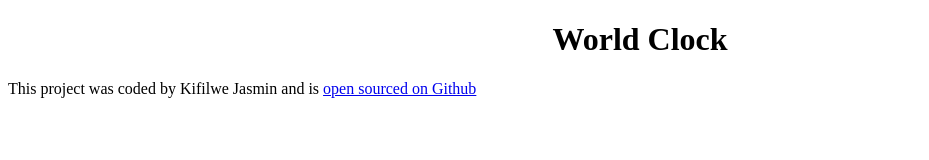
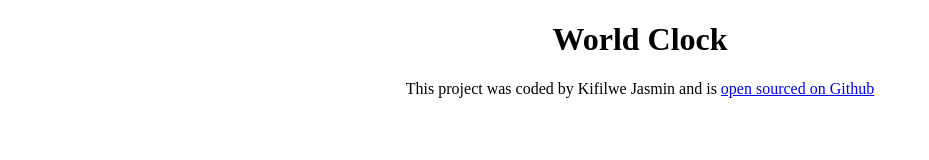
Before and after one commit to KifilweJasmin/world-clock, a plain HTML site: page index.html in a window 1280 px wide. Shown: the whole page, without its empty margins (0-929 px from the left). Drawn offline with Linux system fonts and the light colour scheme.

Commit message:
Added the link to Github repository

```diff
--- a/index.html
+++ b/index.html
@@ -9,7 +9,7 @@
 <body>
     <h1>World Clock</h1>
     <footer>
-        This project was coded by Kifilwe Jasmin and is <a href="#" target="_blank"> open sourced on Github</a>
+        This project was coded by Kifilwe Jasmin and is <a href="https://github.com/KifilweJasmin/world-clock" target="_blank"> open sourced on Github</a>
     </footer>
 
     <script src="index.js"></script>
--- a/styles.css
+++ b/styles.css
@@ -1,3 +1,7 @@
 h1{
     text-align:center
 }
+
+footer{
+    text-align: center;
+}
```
